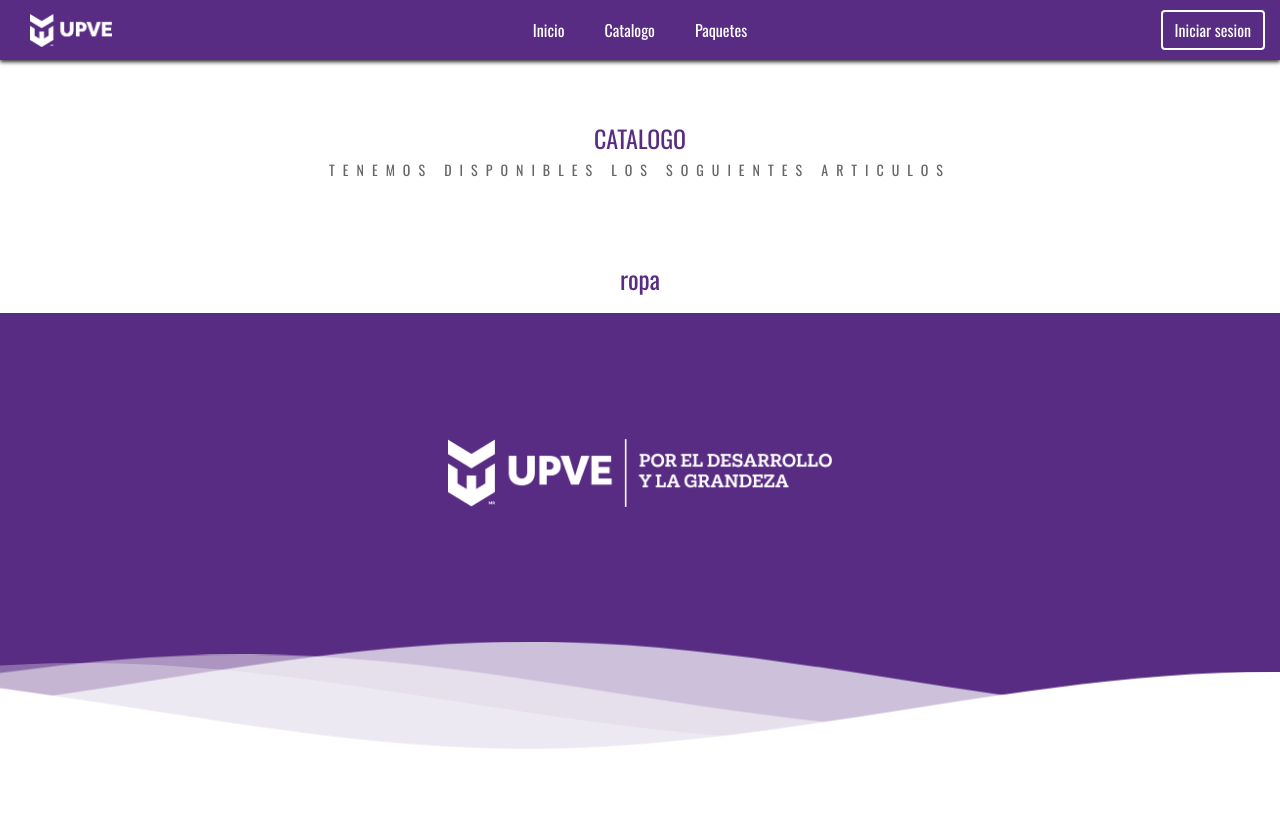
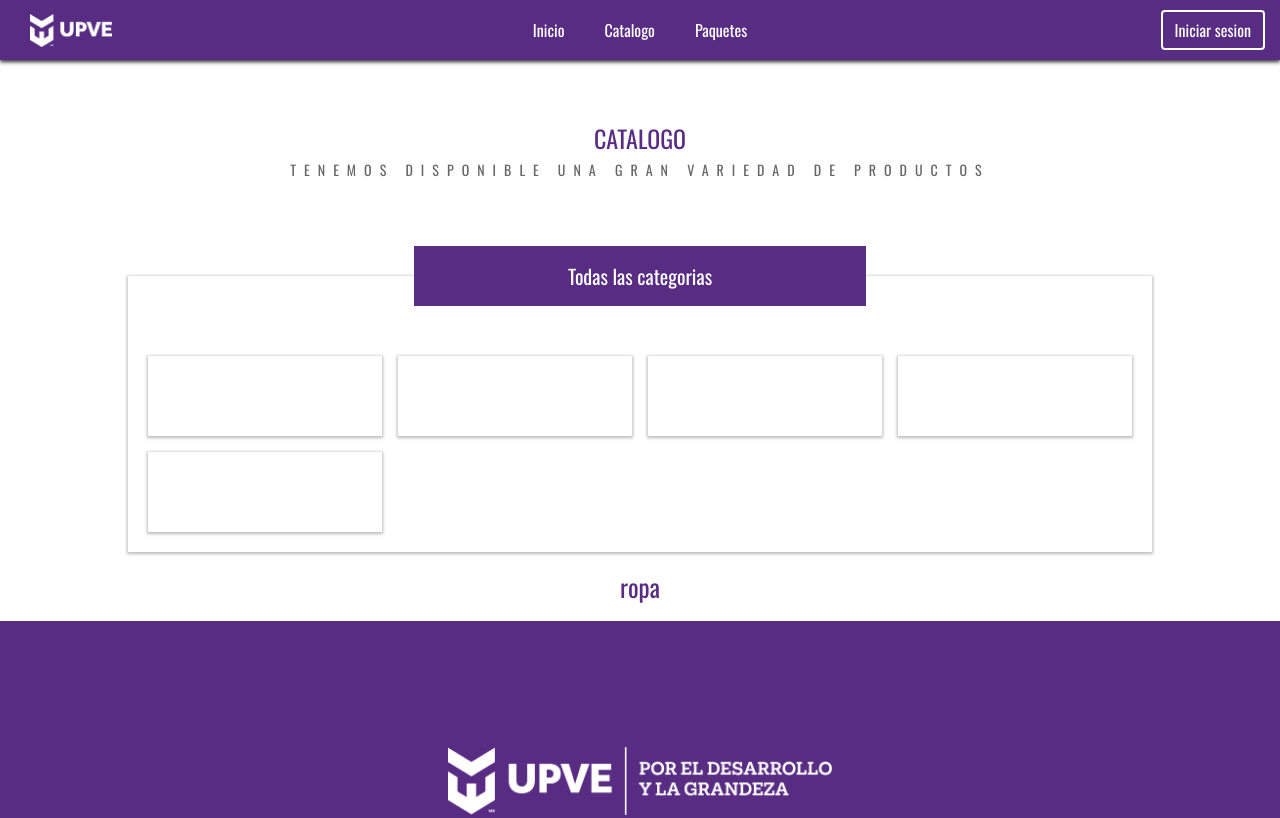
Before and after one commit to jerry-upve/upve-store, a website: page frontend/views/public/catalogo.html in a window 1280 px wide. Shown: the top 818 px of the page. Drawn offline with nearby package versions, Linux system fonts and the light colour scheme.

Commit message:
Seccion categorias

```diff
--- a/frontend/css/catalogo.css
+++ b/frontend/css/catalogo.css
@@ -96,3 +96,41 @@ body::-webkit-scrollbar {
     font-size: 25px;
     color: var(--color-main-1);
 }
+
+.categories-selection {
+    margin-top: 4vh;
+    margin-bottom: 2vh;
+    width: 80%;
+    margin-left: 10%;
+    box-shadow: 0px 1px 3px 1px #bbbbbb;
+}
+
+.categories-selection > .title-center {
+    width: 100%;
+    display: flex;
+    justify-content: center;
+}
+
+.categories-selection > .title-center > .title {
+    margin-top: -30px;
+    padding: 15px 15% 15px 15%;
+    font-size: 20px;
+    font-family: 'Oswald', sans-serif;
+    background-color: var(--color-main-1);
+    color: var(--color-aux-2);
+}
+
+.categories-selection > .items-container {
+    /* width: 100%; */
+    margin-top: 30px;
+    padding: 20px;
+    display: grid;
+    grid-template-columns: repeat(4, 1fr);
+    grid-gap: 1rem;
+}
+
+.categories-selection>.items-container > .item {
+    /* width: 20%; */
+    height: 80px;
+    box-shadow: 0px 1px 3px 1px #bbbbbb;
+}
--- a/frontend/views/public/catalogo.html
+++ b/frontend/views/public/catalogo.html
@@ -27,7 +27,19 @@
         <div class="section-auto">
             <div class="title-section">
                 <h1>Catalogo</h1>
-                <h3>Tenemos disponibles los soguientes articulos</h3>
+                <h3>Tenemos disponible una gran variedad de productos</h3>
+            </div>
+        </div>
+        <div class="categories-selection">
+            <div class="title-center">
+                <div class="title">Todas las categorias</div>
+            </div>
+            <div class="items-container">
+                <div class="item"></div>
+                <div class="item"></div>
+                <div class="item"></div>
+                <div class="item"></div>
+                <div class="item"></div>
             </div>
         </div>
         <div class="categorie-section">
```
Also changed, not shown: frontend/css/main.css (+47 -0 lines).
